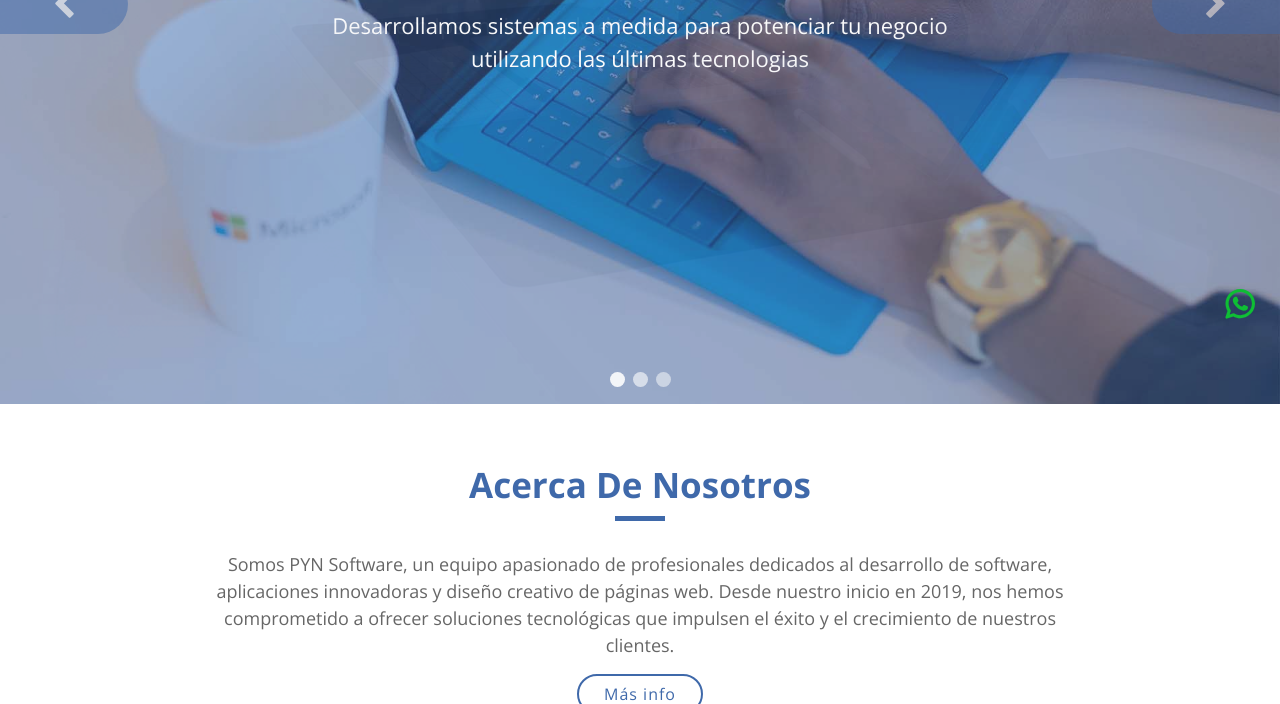
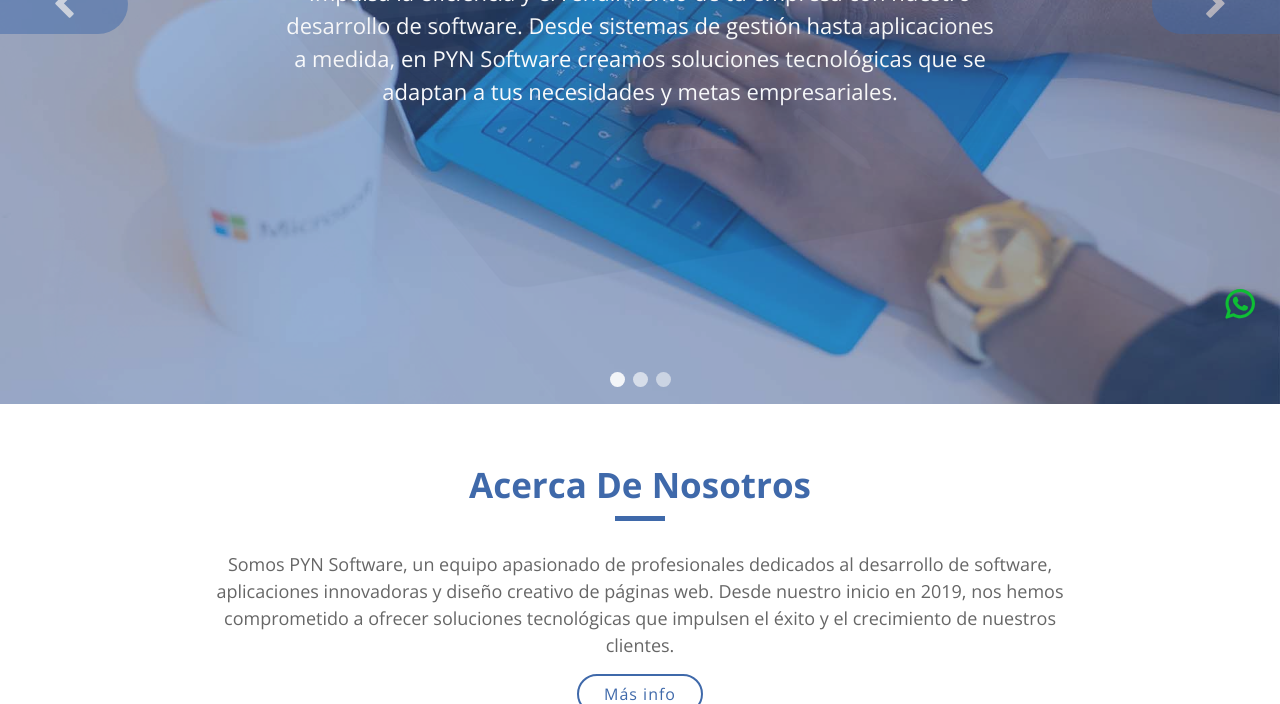
Before and after one commit to pynsoftware/pynsoftware.github.io, a plain HTML site: page index.html in a window 1280 px wide. Shown: the part 396-1100 px from the top of the page. Drawn offline with nearby package versions, Linux system fonts and the light colour scheme; a script that the page names is missing.

Commit message:
Update index.html

```diff
--- a/index.html
+++ b/index.html
@@ -61,8 +61,7 @@
                                 <div class="carousel-content">
                                     <h2>Desarrollo de software</h2>
                                     <p>
-                                        Desarrollamos sistemas a medida para potenciar tu negocio utilizando las últimas tecnologias
-                                    </p>
+                                       Impulsa la eficiencia y el rendimiento de tu empresa con nuestro desarrollo de software. Desde sistemas de gestión hasta aplicaciones a medida, en PYN Software creamos soluciones tecnológicas que se adaptan a tus necesidades y metas empresariales. </p>
                                      <!-- <a href="" class="btn-get-started scrollto">Get Started</a> -->
                                 </div>
                             </div>
```
